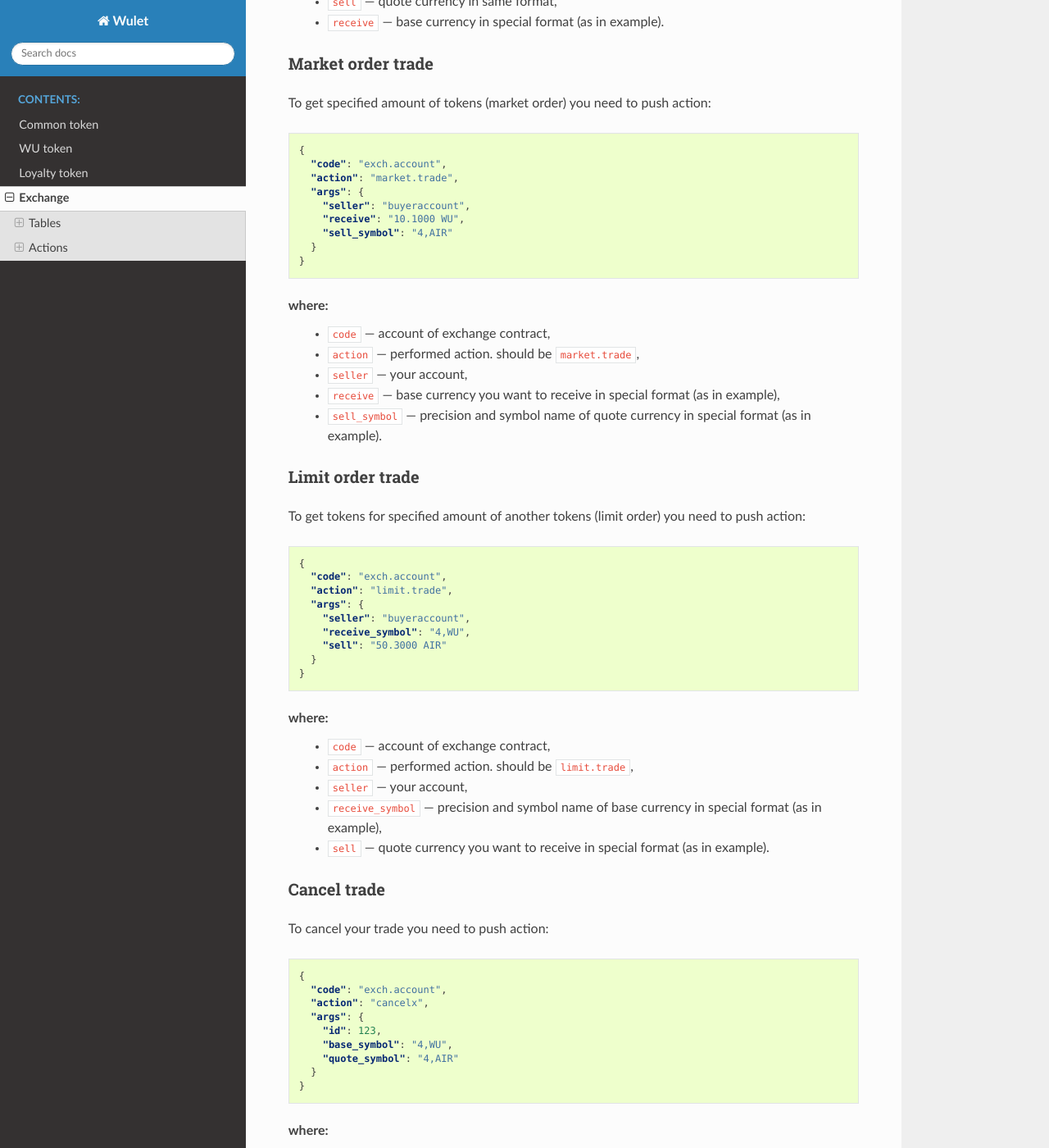
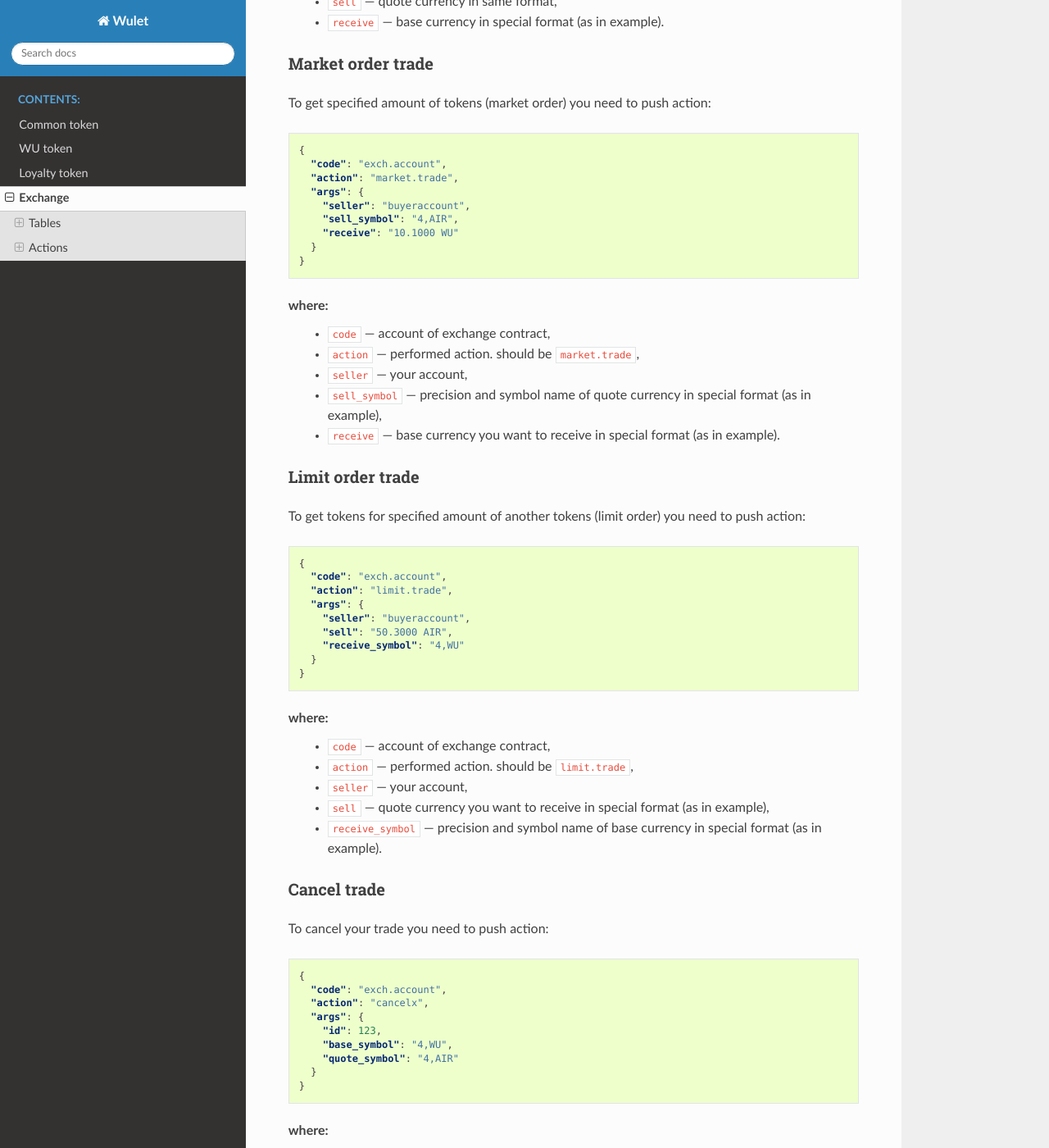
Before and after one commit to Wuletou/docs, a Sphinx documentation site: the page built from docs/source/exchange.rst, in a window 1280 px wide and 1400 px high, scrolled down 3695 px. Shown: the whole window at 82% size. Built offline with Sphinx 7.4.7 and the Read the Docs theme 2.0.0, drawn with Linux system fonts in a browser that asks for light colours; formulas are drawn with MathJax 3.

Commit message:
fix parameters order in market and limit trade

```diff
--- a/docs/source/exchange.rst
+++ b/docs/source/exchange.rst
@@ -192,8 +192,8 @@ To get specified amount of tokens (market order) you need to push action:
       "action": "market.trade",
       "args": {
         "seller": "buyeraccount",
-        "receive": "10.1000 WU",
-        "sell_symbol": "4,AIR"
+        "sell_symbol": "4,AIR",
+        "receive": "10.1000 WU"
       }
     }
 
@@ -201,8 +201,8 @@ where:
  * ``code`` — account of exchange contract,
  * ``action`` — performed action. should be ``market.trade``,
  * ``seller`` — your account,
- * ``receive`` — base currency you want to receive in special format (as in example),
- * ``sell_symbol`` — precision and symbol name of quote currency in special format (as in example).
+ * ``sell_symbol`` — precision and symbol name of quote currency in special format (as in example),
+ * ``receive`` — base currency you want to receive in special format (as in example).
 
 Limit order trade
 _________________
@@ -216,8 +216,8 @@ To get tokens for specified amount of another tokens (limit order) you need to p
       "action": "limit.trade",
       "args": {
         "seller": "buyeraccount",
-        "receive_symbol": "4,WU",
-        "sell": "50.3000 AIR"
+        "sell": "50.3000 AIR",
+        "receive_symbol": "4,WU"
       }
     }
 
@@ -225,8 +225,8 @@ where:
  * ``code`` — account of exchange contract,
  * ``action`` — performed action. should be ``limit.trade``,
  * ``seller`` — your account,
- * ``receive_symbol`` — precision and symbol name of base currency in special format (as in example),
- * ``sell`` — quote currency you want to receive in special format (as in example).
+ * ``sell`` — quote currency you want to receive in special format (as in example),
+ * ``receive_symbol`` — precision and symbol name of base currency in special format (as in example).
 
 Cancel trade
 ____________
```
